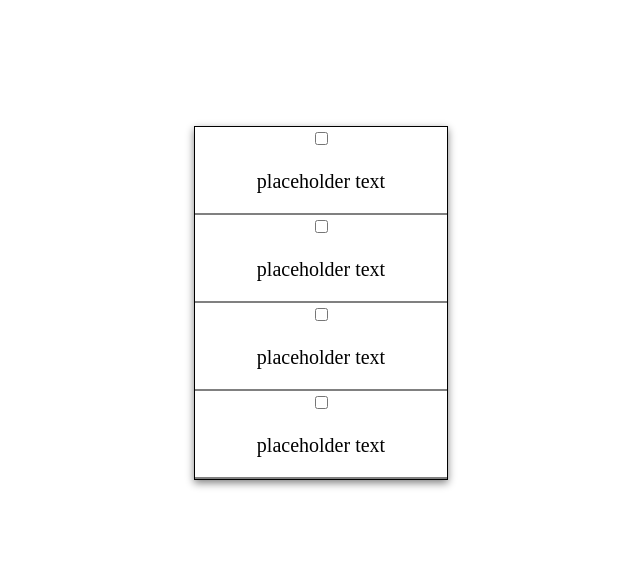
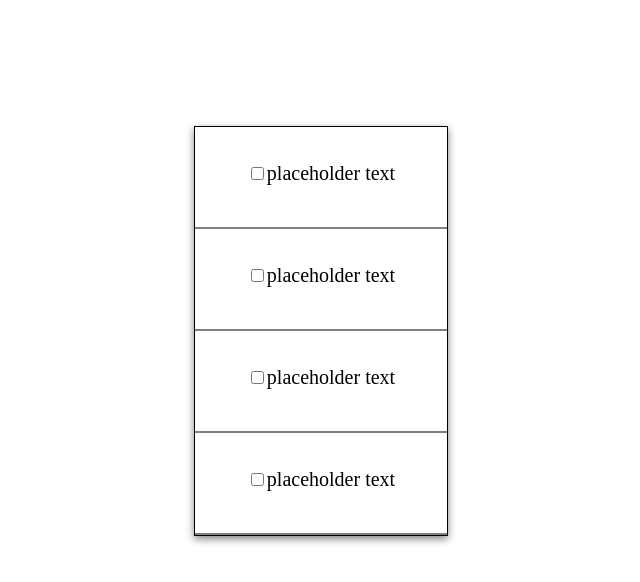
Before and after one commit to andrewcooke89/todosApp, a React (Create React App) app: page / in a window 1280 px wide. Shown: the top 582 px of the page, without its empty margins (319-959 px from the left). Built offline with nearby package versions, Linux system fonts and the light colour scheme.

Commit message:
basic styling of todos

```diff
--- a/src/components/TodoItem.js
+++ b/src/components/TodoItem.js
@@ -6,8 +6,8 @@ import classes from '../todoItem.module.css';
 const TodoItem = () => {
     return (
         <div className={classes.TodoItem} >
-            <input  type="checkbox"/>
-            <p>placeholder text</p>
+            <input style={{display: 'inline', marginTop: '40px'}} type="checkbox"/>
+            <p style={{display: 'inline'}}>placeholder text</p>
         </div>
     );
 }
--- a/src/todoItem.module.css
+++ b/src/todoItem.module.css
@@ -1,4 +1,6 @@
 .TodoItem {
     border-bottom: 2px solid grey;
     width: 100%;
+    height: 100px;
+
 }
```
